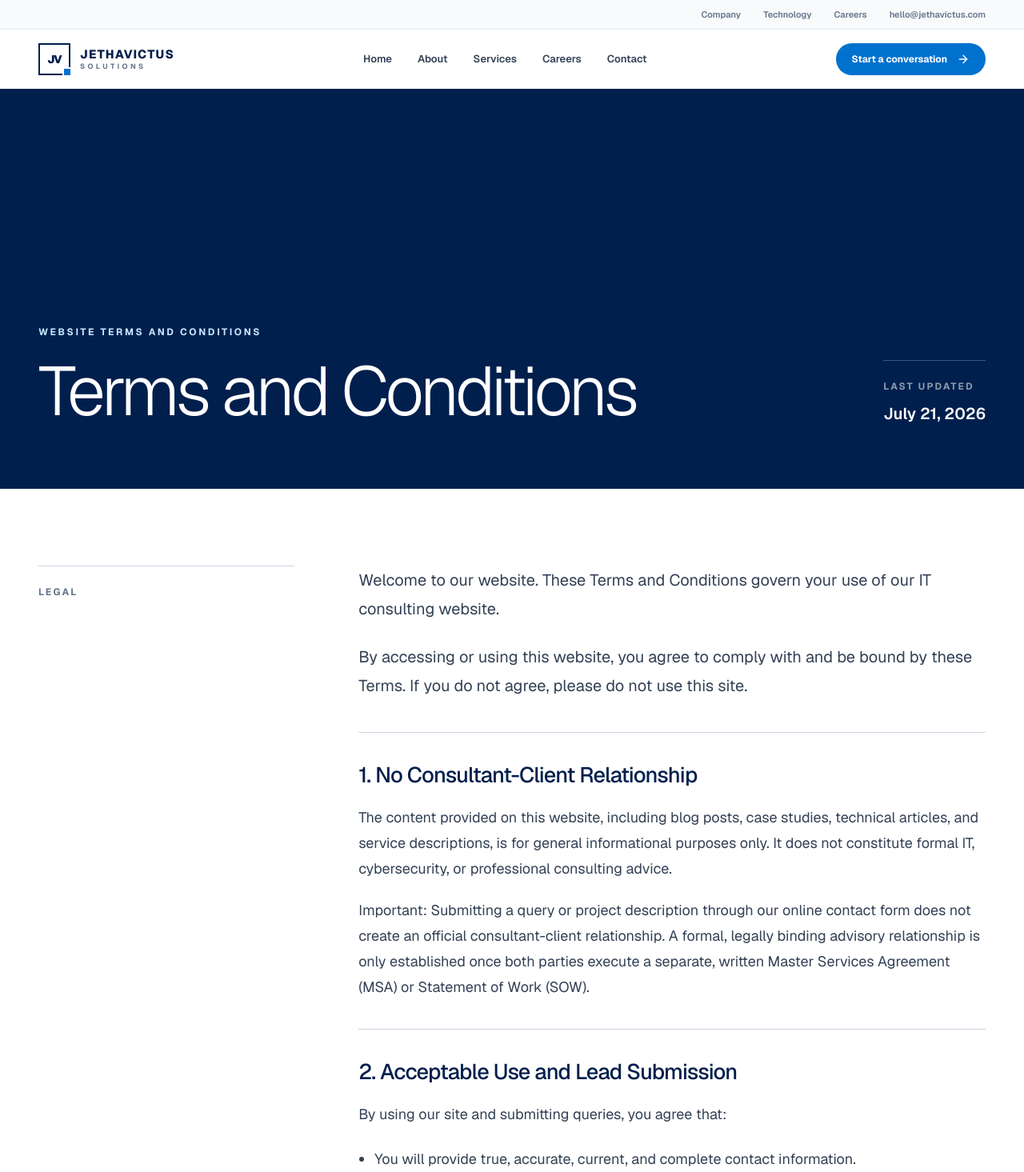
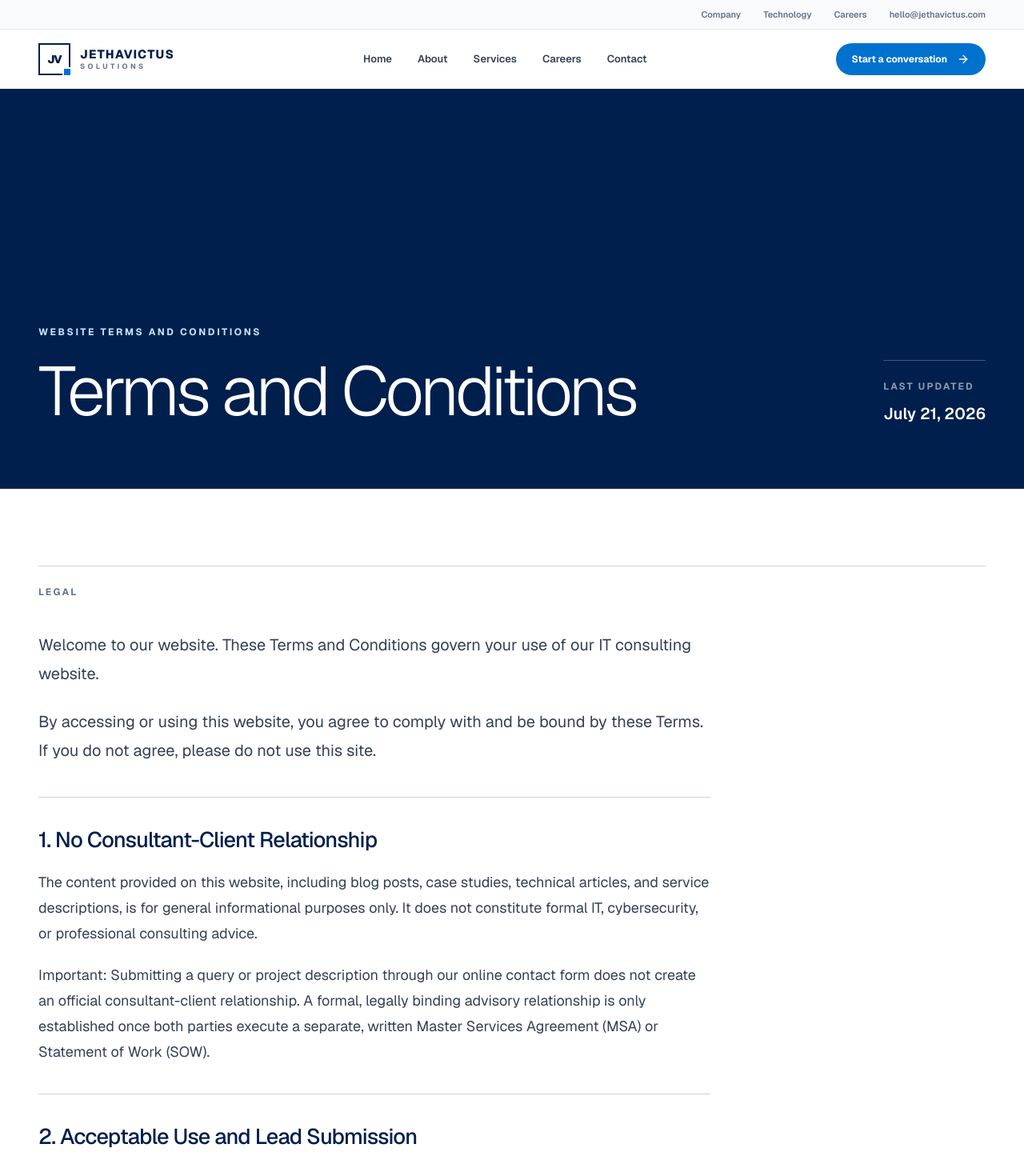
Before and after one commit to shivbilgundi11/jethavictus, a Next.js app: page /terms in a window 1280 px wide. Shown: the top 1465 px of the page at 80% size. Built offline with nearby package versions, Linux system fonts and the light colour scheme.

Commit message:
style: privacy and terms page style updated

```diff
--- a/app/components/LegalPage.tsx
+++ b/app/components/LegalPage.tsx
@@ -44,7 +44,7 @@ export function LegalPage({
       </section>
 
       <article className="mx-auto w-full max-w-360 px-5 py-16 sm:px-8 lg:px-12 lg:py-24">
-        <div className="grid gap-12 lg:grid-cols-[0.58fr_1.42fr] lg:gap-20">
+        <div className="flex flex-col gap-y-5 md:gap-y-10">
           <aside className="border-line-default text-content-muted hidden border-t pt-6 text-xs font-bold tracking-[0.18em] uppercase lg:block">
             Legal
           </aside>
```
